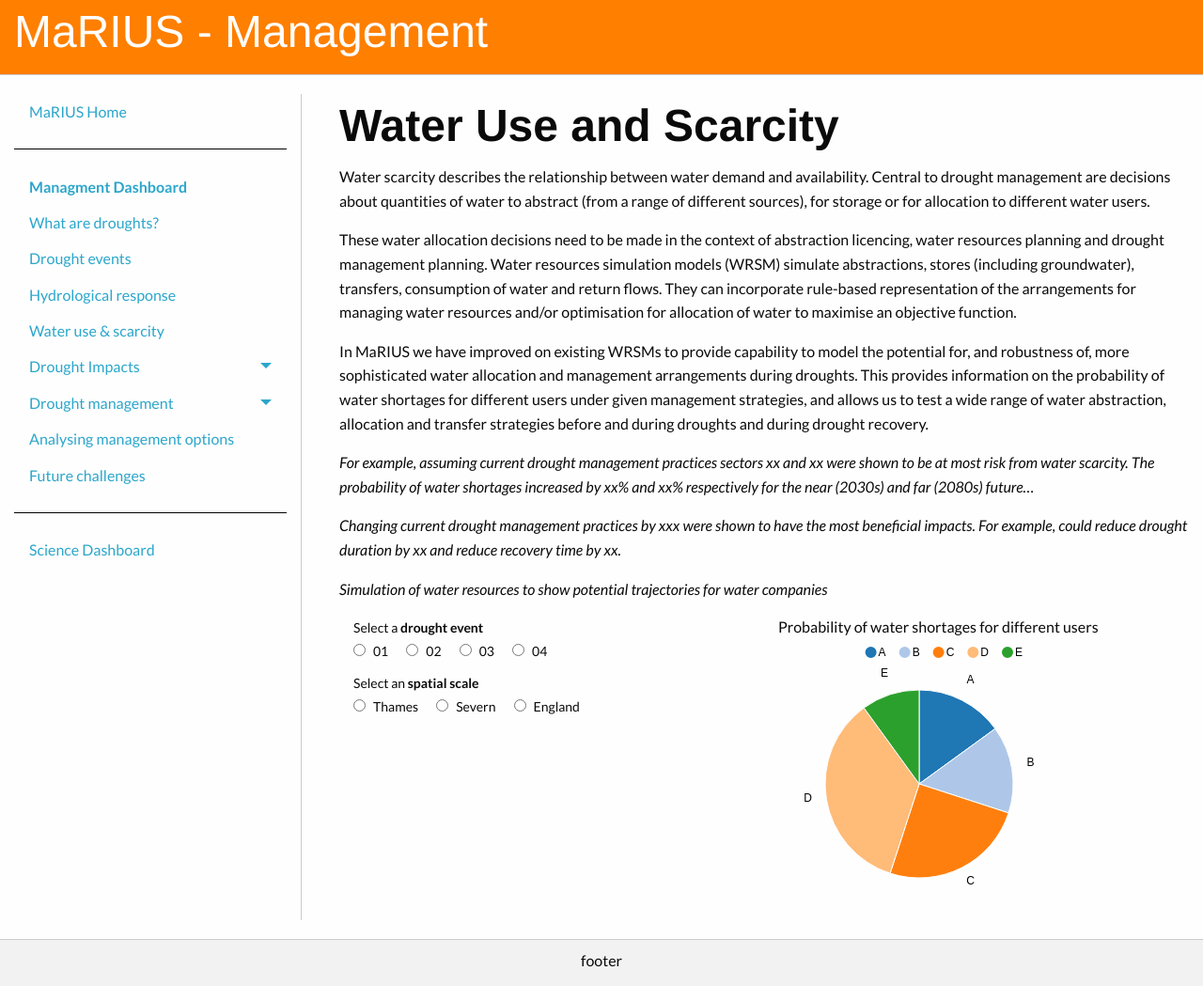
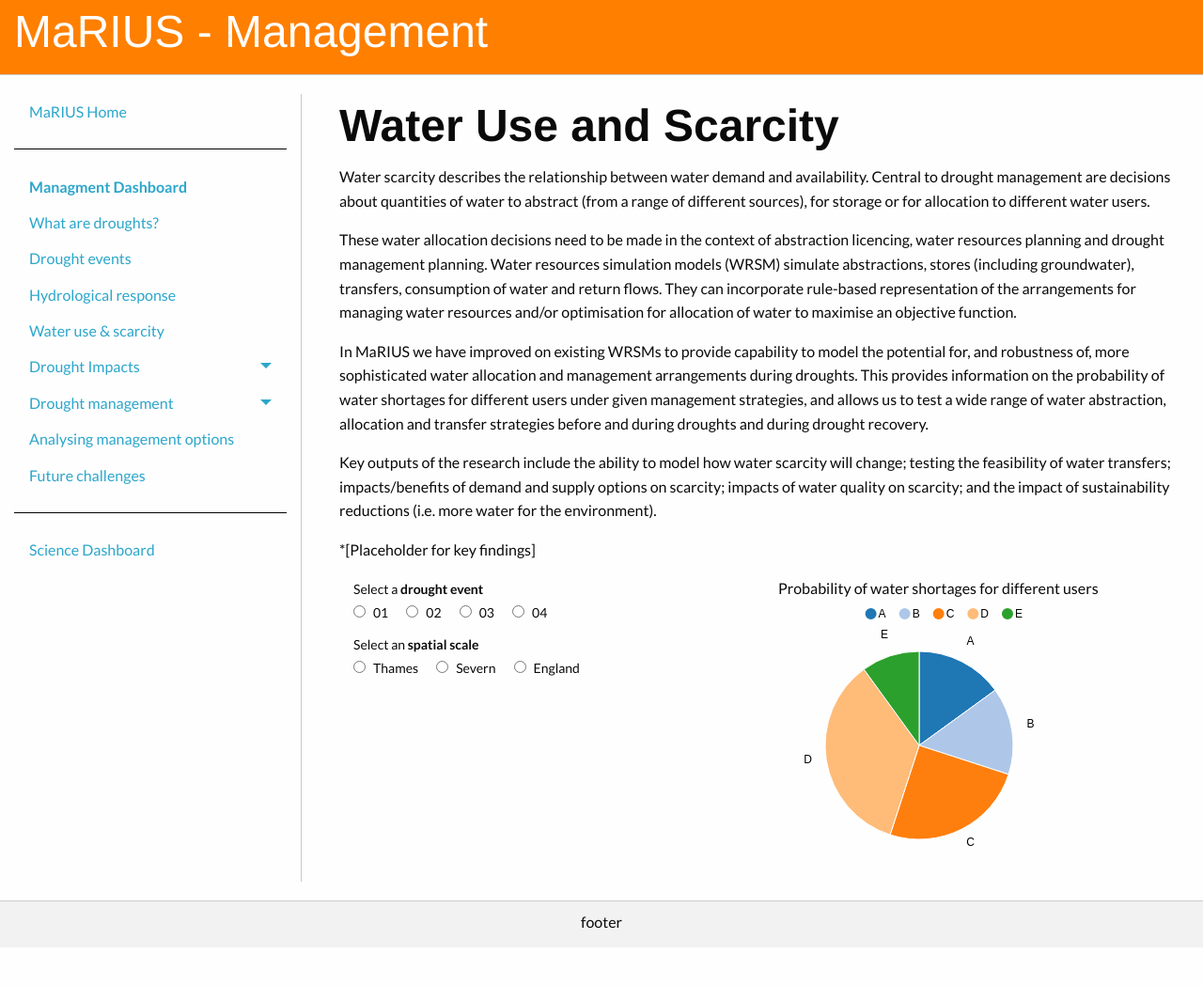
Before and after one commit to VictoriaJJ/mariusdroughtproject.org, a Jekyll site: the page built from _pages/dashboard/management/water_use_scarcity.md, in a window 1280 px wide. Shown: the whole page at 94% size. Built offline with Jekyll 4.4.1, drawn with Linux system fonts in a browser that asks for light colours; after the commit the page ends 1008 px from its top, so only the background shows below that.

Commit message:
Updated text

```diff
--- a/_pages/dashboard/management/water_use_scarcity.md
+++ b/_pages/dashboard/management/water_use_scarcity.md
@@ -2,7 +2,6 @@
 layout: management
 published: true
 permalink: /dashboard/management/water_use_scarcity/
-
 _title: Water Use and Scarcity
 ---
 
@@ -12,12 +11,9 @@ These water allocation decisions need to be made in the context of abstraction l
 
 In MaRIUS we have improved on existing WRSMs to provide capability to model the potential for, and robustness of, more sophisticated water allocation and management arrangements during droughts. This provides information on the probability of water shortages for different users under given management strategies, and allows us to test a wide range of water abstraction, allocation and transfer strategies before and during droughts and during drought recovery.
 
-*For example, assuming current drought management practices sectors xx and xx were shown to be at most risk from water scarcity. The probability of water shortages increased by xx% and xx% respectively for the near (2030s) and far (2080s) future…*
+Key outputs of the research include the ability to model how water scarcity will change; testing the feasibility of water transfers; impacts/benefits of demand and supply options on scarcity; impacts of water quality on scarcity; and the impact of sustainability reductions (i.e. more water for the environment).
 
-*Changing current drought management practices by xxx were shown to have the most beneficial impacts. For example, could reduce drought duration by xx and reduce recovery time by xx.*
-
-*Simulation of water resources to show potential trajectories for water companies*
-
+*[Placeholder for key findings]
 
 
 <div class="large-6 medium-6 columns">
```
